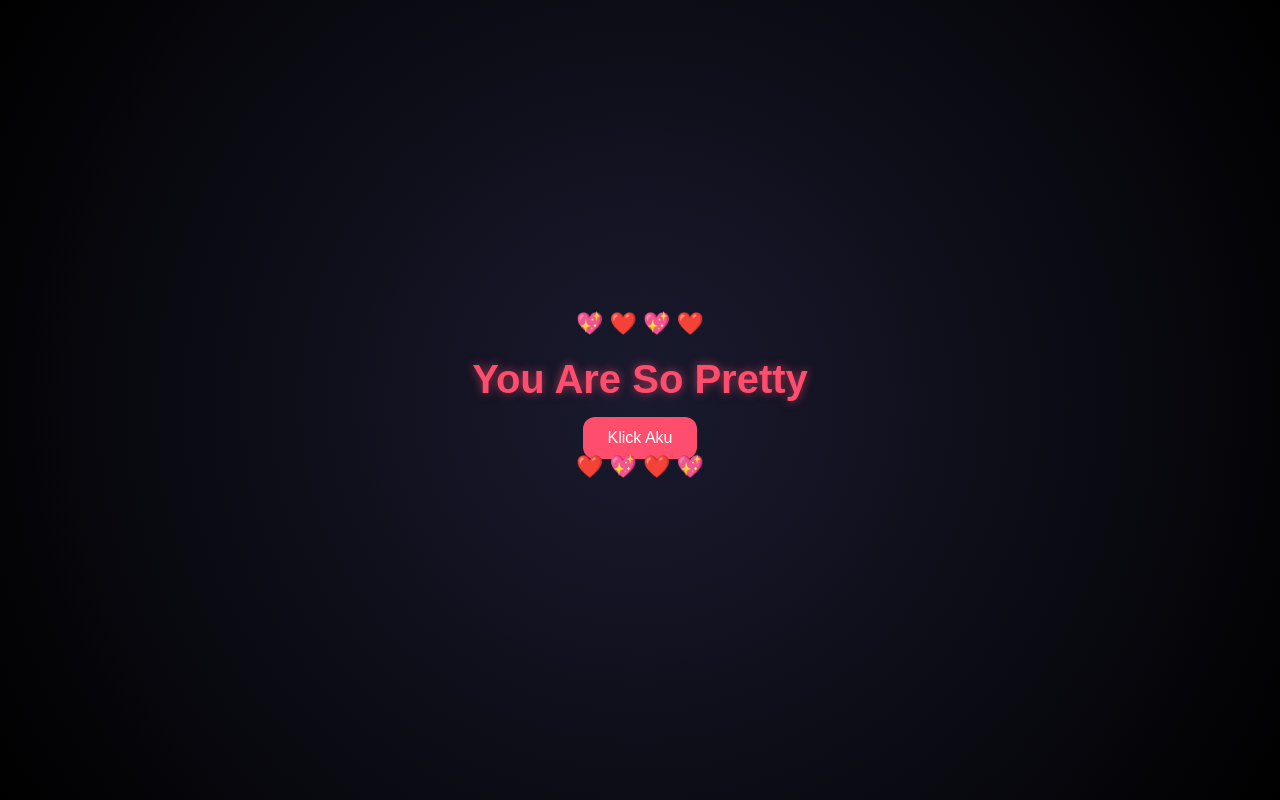
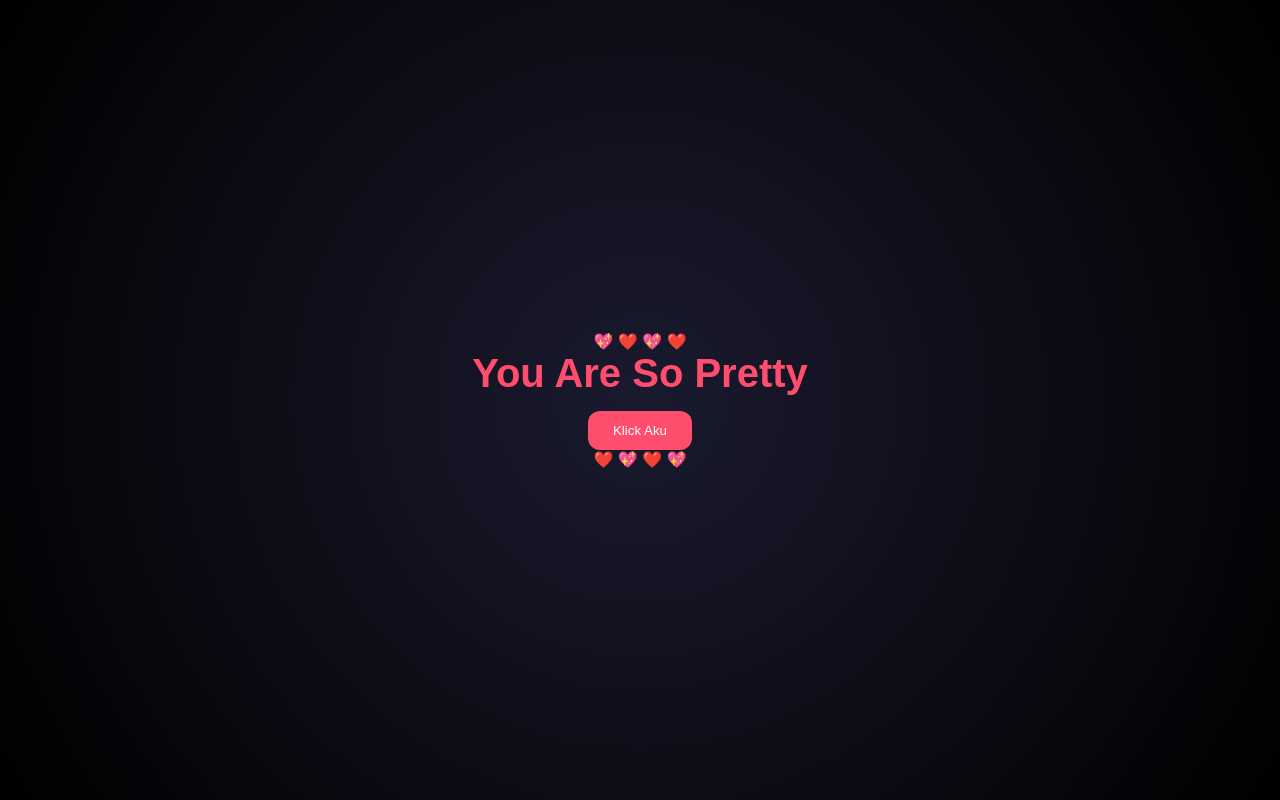
Before and after one commit to mlf167937-svg/Rauf, a Flask app: page / in a window 1280 px wide. Run offline with Flask 3, Linux system fonts and the light colour scheme.

Commit message:
Update style.css

```diff
--- a/static/style.css
+++ b/static/style.css
@@ -6,7 +6,7 @@
 }
 
 body{
-  background:#0b0b14;
+  background:#070712;
   color:white;
   overflow:hidden;
 }
@@ -24,45 +24,75 @@ body{
 
 .box{
   text-align:center;
-  padding:20px;
 }
 
 h1{
+  color:#ff4d6d;
   font-size:clamp(22px,5vw,40px);
-  margin:15px 0;
-  color:#ff4d6d;
-  text-shadow:0 0 10px rgba(255,77,109,0.6);
 }
 
 button{
+  margin-top:15px;
   padding:12px 25px;
   border:none;
   border-radius:12px;
   background:#ff4d6d;
   color:white;
-  font-size:16px;
   cursor:pointer;
-  transition:0.3s;
-}
-
-button:hover{
-  transform:scale(1.1);
-  background:#ff2e55;
-}
-
-.love{
-  font-size:22px;
-  animation:float 2s infinite ease-in-out;
-}
-
-@keyframes float{
-  0%{transform:translateY(0);}
-  50%{transform:translateY(-8px);}
-  100%{transform:translateY(0);}
 }
 
 /* STORY */
 #container{
+  position:relative;
   width:100%;
   height:100vh;
+  display:flex;
+  justify-content:center;
+  align-items:center;
 }
+
+.card{
+  position:absolute;
+  width:min(90vw,800px);
+  padding:20px;
+  background:rgba(255,255,255,0.05);
+  border-radius:20px;
+  backdrop-filter:blur(10px);
+
+  opacity:0;
+  transform:translateX(50px);
+  transition:0.8s;
+}
+
+.card.active{
+  opacity:1;
+  transform:translateX(0);
+}
+
+img{
+  width:100%;
+  border-radius:15px;
+  margin-top:10px;
+}
+
+/* 💖 floating hearts background */
+#bg{
+  position:fixed;
+  inset:0;
+  overflow:hidden;
+  z-index:0;
+}
+
+.heart{
+  position:absolute;
+  color:#ff4d6d;
+  animation:floatUp 6s linear infinite;
+  font-size:18px;
+  opacity:0.7;
+}
+
+@keyframes floatUp{
+  0%{transform:translateY(100vh);opacity:0;}
+  50%{opacity:1;}
+  100%{transform:translateY(-10vh);opacity:0;}
+}
```
